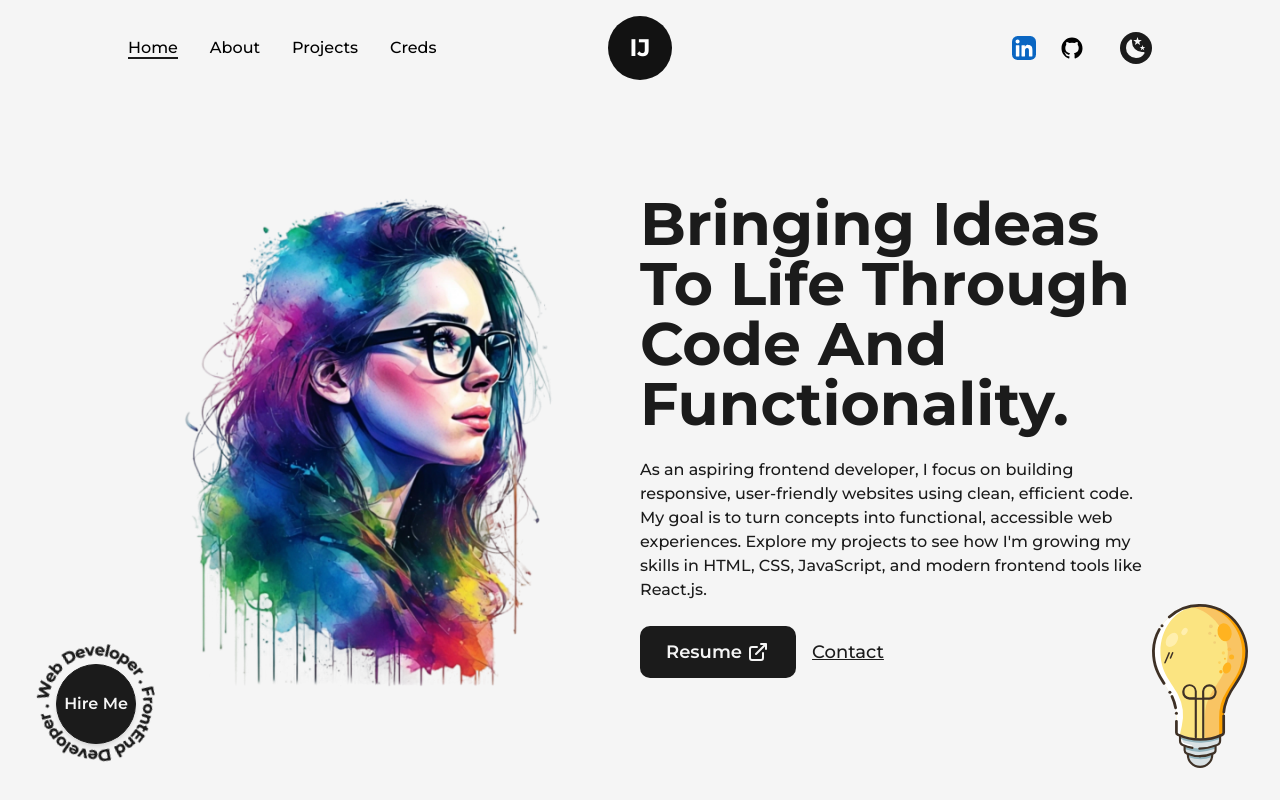
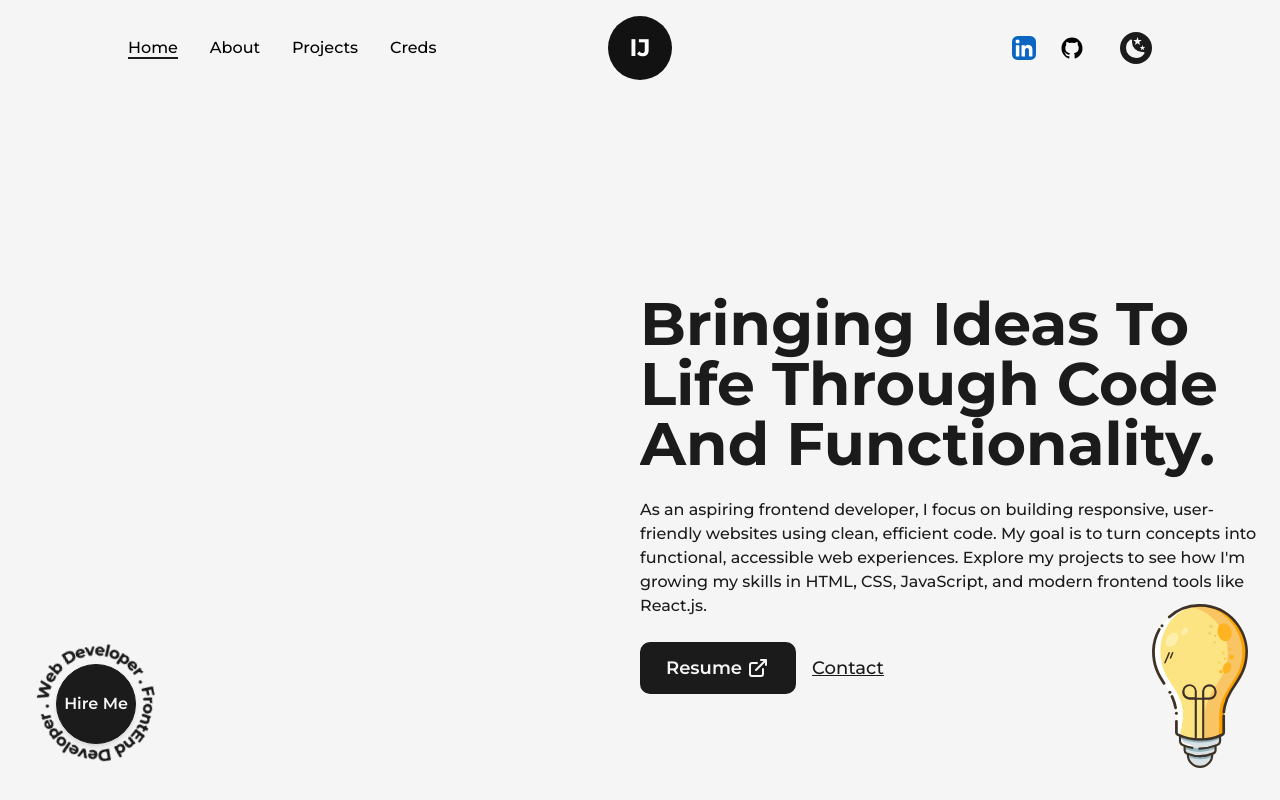
Before and after one commit to indhujeyaraman/Personal-Portfolio, a Next.js app: page / in a window 1280 px wide. Shown: the top 800 px of the page. Built offline with nearby package versions, Linux system fonts and the light colour scheme.

Commit message:
Optimized the hero image

```diff
--- a/app/page.js
+++ b/app/page.js
@@ -33,7 +33,7 @@ const Home = () => {
                 alt="Indhu Profile Picture"
                 width={500}
                 height={500}
-                className="w-full h-auto hidden lg:block md:inline-block md:w-full"
+                className="w-full h-auto hidden max-lg:hidden max-md:inline-block max-md:w-full"
                 priority
                 layout="intrinsic"
               />
--- a/components/Layout.js
+++ b/components/Layout.js
@@ -3,7 +3,7 @@ import React from "react";
 const Layout = ({ children, className = "" }) => {
   return (
     <div
-      className={`w-full h-full inline-block z-0 bg-light p-32 dark:bg-dark max-xl:p-24 max-lg:p-16 max-md:p-12 max-sm:p-8 ${className}`}
+      className={`w-full h-full inline-block z-0 bg-light p-3 dark:bg-dark max-xl:p-24 max-lg:p-16 max-md:p-12 max-sm:p-8 ${className}`}
     >
       {children}
     </div>
```
